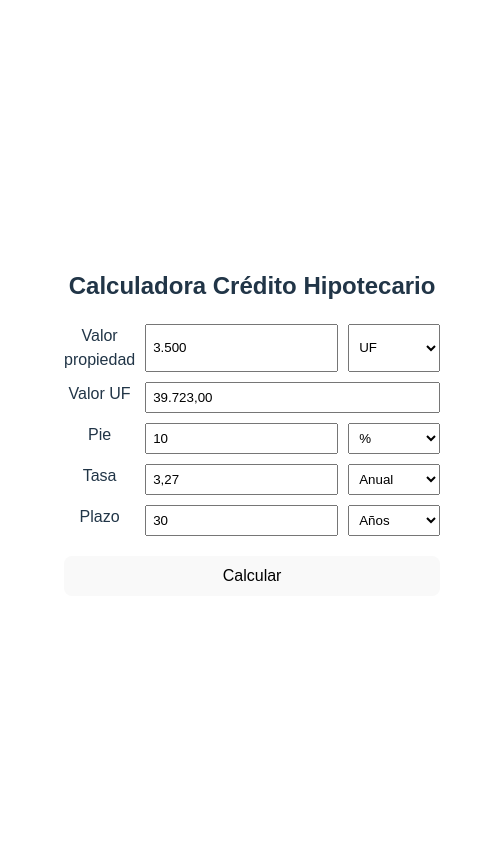
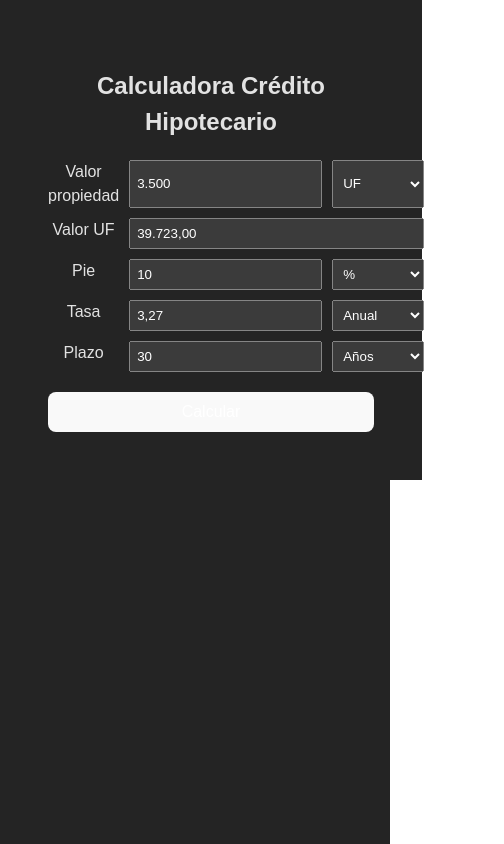
Before and after one commit to dgerickeruiz/CalculadoraCreditoHipotecario, a React (Vite) app: page / in a window 390 px wide. Shown: the whole page, 504 px wide, since content can reach past the window. Built offline with nearby package versions, Linux system fonts and the light colour scheme.

Commit message:
Fix fondo desde celular

```diff
--- a/src/style.css
+++ b/src/style.css
@@ -3,7 +3,7 @@
   line-height: 1.5;
   font-weight: 400;
 
-  color-scheme: light dark;
+  color-scheme: dark;
   color: rgba(255, 255, 255, 0.87);
   background-color: #242424;
 
@@ -28,6 +28,8 @@ body {
   place-items: center;
   min-width: 320px;
   min-height: 100vh;
+  background-color: #242424;
+  color: rgba(255, 255, 255, 0.87);
 }
 
 h1 {
@@ -40,6 +42,8 @@ h1 {
   margin: 0 auto;
   padding: 2rem;
   text-align: center;
+  width: 100%;
+  background-color: #242424;
 }
 
 .logo {
@@ -96,3 +100,12 @@ button:focus-visible {
     background-color: #f9f9f9;
   }
 }
+
+@media (max-width: 768px) {
+  #app {
+    padding: 1rem;
+  }
+  body {
+    display: block;
+  }
+}
```
